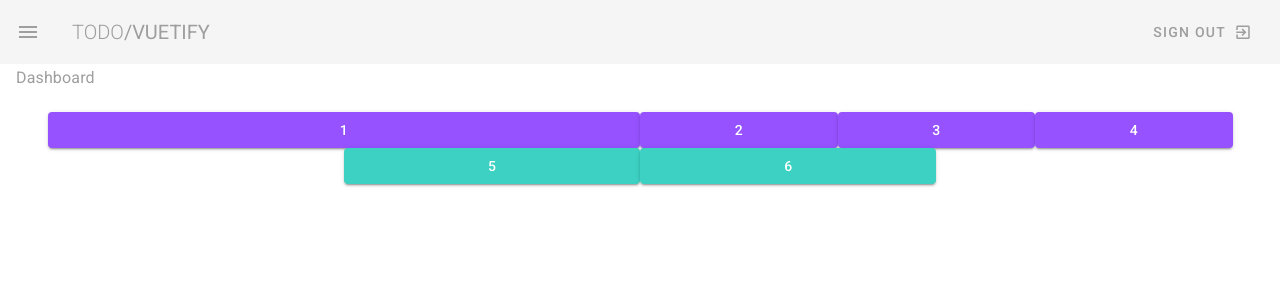
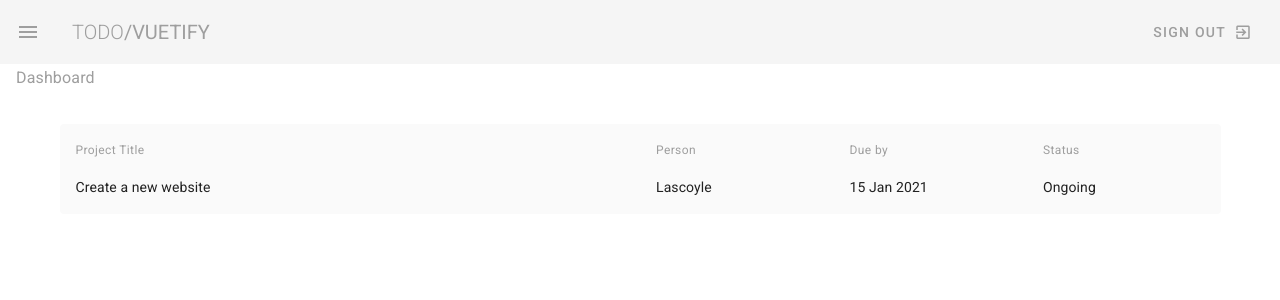
Before and after one commit to Lascoyle/vuetify-todo, a Vue app: page / in a window 1280 px wide. Shown: the top 300 px of the page. Built offline with nearby package versions, Linux system fonts and the light colour scheme.

Commit message:
Initiate layout for projects dashboard with hard-coded datas

```diff
--- a/src/views/Dashboard.vue
+++ b/src/views/Dashboard.vue
@@ -3,29 +3,26 @@
     <h1 class="subtitle-1  grey--text">Dashboard</h1>
 
     <v-container class="my-5">
+     <v-card flat color="grey lighten-5" class="pa-3">
        <v-layout row wrap>
-        <v-flex xs12 md6 >
-          <v-btn outline block class="primary">1</v-btn>
+         <v-flex xs12 md6>
+           <v-card-title class="caption grey--text">Project Title</v-card-title>
+           <v-card-text>Create a new website</v-card-text>
          </v-flex>
-        <v-flex xs4 md2 >
-          <v-btn outline block class="primary">2</v-btn>
+         <v-flex xs6 sm4 md2>
+            <v-card-title class="caption grey--text">Person</v-card-title>
+            <v-card-text>Lascoyle</v-card-text>
          </v-flex>
-        <v-flex xs4 md2 >
-          <v-btn outline block class="primary">3</v-btn>
+         <v-flex xs6 sm4 md2>
+            <v-card-title class="caption grey--text">Due by</v-card-title>
+            <v-card-text>15 Jan 2021</v-card-text>
          </v-flex>
-        <v-flex xs4 md2 >
-          <v-btn outline block class="primary">4</v-btn>
+         <v-flex xs6 sm4 md2>
+            <v-card-title class="caption grey--text">Status</v-card-title>
+            <v-card-text>Ongoing</v-card-text>
          </v-flex>
        </v-layout>
-
-      <v-layout row wrap justify-center>
-        <v-flex xs4 md3>
-          <v-btn outline block class="success">5</v-btn>
-        </v-flex>
-        <v-flex xs4 md3>
-          <v-btn outline block class="success">6</v-btn>
-        </v-flex>
-      </v-layout>
+     </v-card>
     </v-container>
 
   </div>
```
Lines whose indentation alone changed are shown as unchanged.
